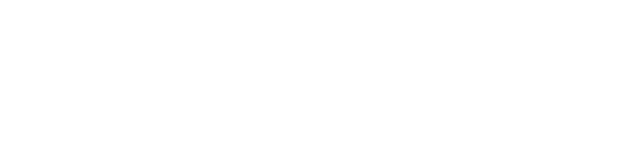
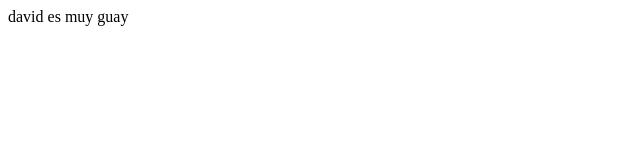
Before and after one commit to GeeksHubsAcademy/2024_02_FSD_Online_Git_2, a plain HTML site: page index.html in a window 1280 px wide. Shown: the whole page, without its empty margins (0-640 px from the left). Drawn offline with Linux system fonts and the light colour scheme.

Commit message:
david ha hecho un commit

```diff
--- a/index.html
+++ b/index.html
@@ -9,6 +9,7 @@
 </head>
 <body>
 
+    david es muy guay
 
     <script src="./js/main.js"></script>
 </body>
```
